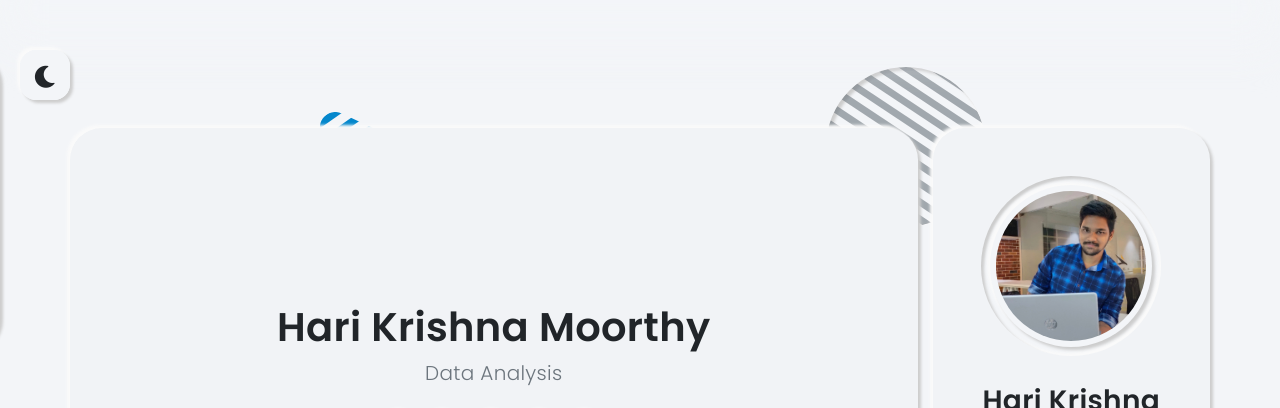
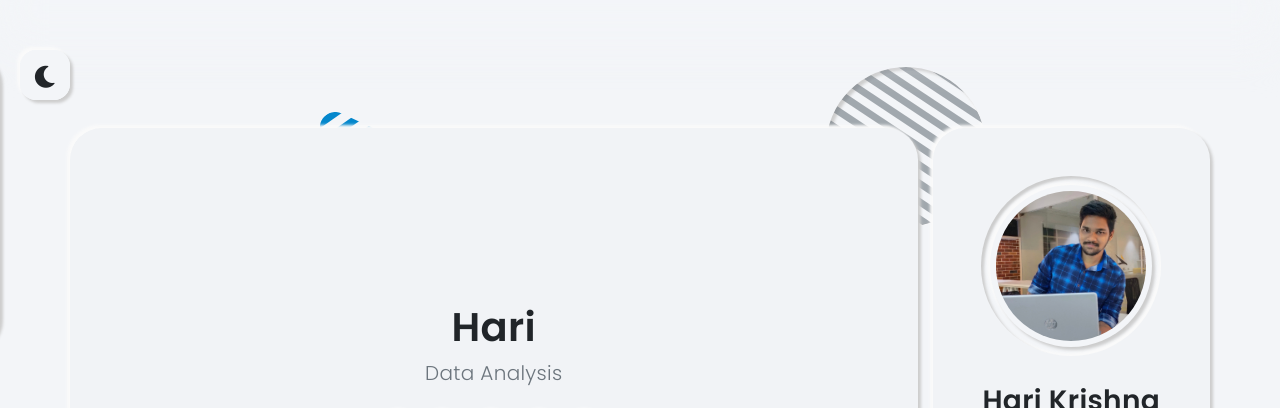
Before and after one commit to Hari-Krishna-Moorthy/hari-krishna-moorthy.github.io, a plain HTML site: page index.html in a window 1280 px wide. Shown: the top 408 px of the page. Drawn offline with Linux system fonts and the light colour scheme.

Commit message:
Updating index.html

```diff
--- a/index.html
+++ b/index.html
@@ -297,7 +297,7 @@
                   <section id="home" class="shadow bg-light radius-2 padding-dy text-center " >
                      <div class="row v-height-50 v-centred">
                         <div class="col-md-12">
-                           <h1 class="font-weight-600 mb-0">Hari Krishna Moorthy<mark>
+                           <h1 class="font-weight-600 mb-0">Hari<mark>
                               </mark>
                            </h1>
                            <div class="text-rotation">
```
